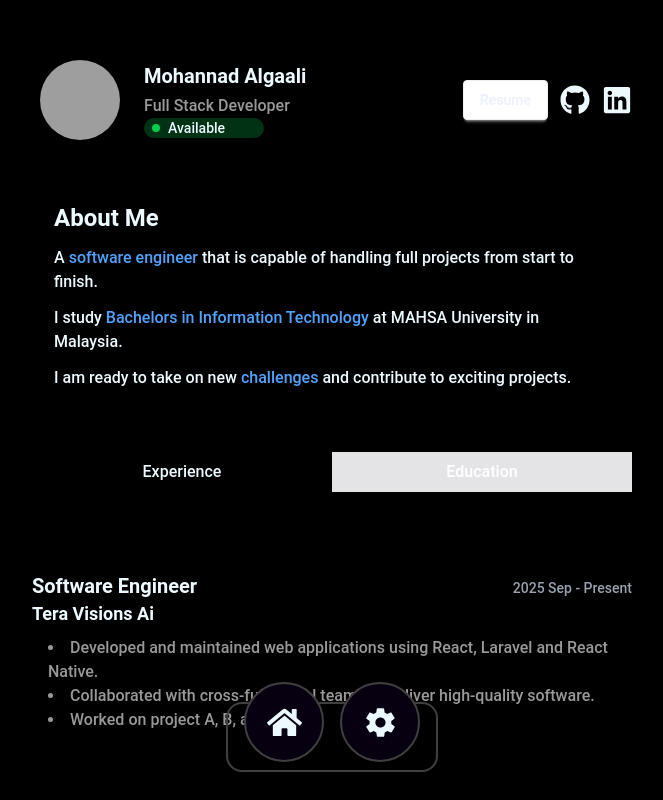
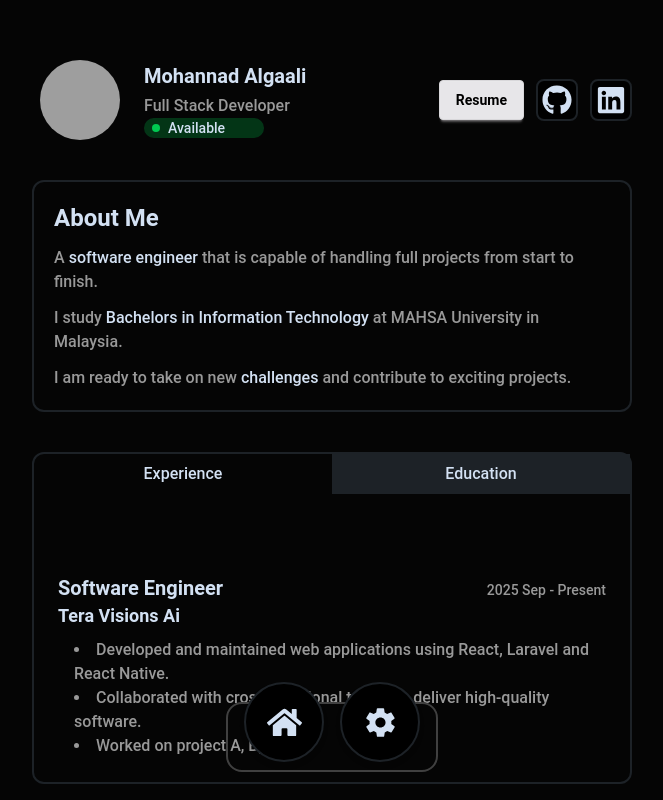
Before and after one commit to Mohannad-Algaali/portfolio, a React (Vite) app: page / in a window 1280 px wide. Shown: the top 800 px of the page, without its empty margins (308-971 px from the left). Built offline with nearby package versions, Linux system fonts and the light colour scheme; grey boxes are pictures that could not be loaded; a web font is replaced by a local one.

Commit message:
theme adj

```diff
--- a/src/App.tsx
+++ b/src/App.tsx
@@ -2,6 +2,7 @@
 import { useDebugValue, useEffect, useState } from "react";
 import { BrowserRouter as Router, Routes, Route } from "react-router-dom";
 import Home from "./Home";
+import ProjectsPage from "./ProjectsPage";
 import { useTranslation } from "react-i18next";
 
 function App() {
@@ -14,6 +15,7 @@ function App() {
     <Router>
       <Routes>
         <Route path="/" element={<Home />}></Route>
+        <Route path="/projects" element={<ProjectsPage />}></Route>
       </Routes>
     </Router>
   );
--- a/src/Home.tsx
+++ b/src/Home.tsx
@@ -28,7 +28,7 @@ export default function Home() {
       icon: <FaHome size={iconSize} />,
       label: "Home",
       onClick: () => {
-        goToSection("");
+        goToSection("/");
       },
     },
     {
--- /dev/null
+++ b/src/ProjectsPage.tsx
@@ -0,0 +1,5 @@
+import React from "react";
+
+export default function ProjectsPage() {
+  return <div>ProjectsPage</div>;
+}
--- a/src/componenets/About.tsx
+++ b/src/componenets/About.tsx
@@ -1,21 +1,21 @@
 export default function About() {
   return (
-    <div className="container border-2 border-secondary p-5 rounded-xl gap-3 flex flex-col">
+    <div className="container border-2 border-base-300 p-5 rounded-xl gap-3 flex flex-col">
       <h2 className="text-2xl font-bold">About Me</h2>
-      <p>
-        A <span className="text-blue-400">software engineer</span> that is
+      <p className="text-muted">
+        A <span className="text-base-content">software engineer</span> that is
         capable of handling full projects from start to finish.
       </p>
-      <p>
+      <p className="text-muted">
         I study{" "}
-        <span className="text-blue-400">
+        <span className="text-base-content">
           Bachelors in Information Technology
         </span>{" "}
         at MAHSA University in Malaysia.
       </p>
-      <p>
+      <p className="text-muted">
         I am ready to take on new{" "}
-        <span className="text-blue-400">challenges</span> and contribute to
+        <span className="text-base-content">challenges</span> and contribute to
         exciting projects.
       </p>
     </div>
--- a/src/componenets/Dock.tsx
+++ b/src/componenets/Dock.tsx
@@ -90,8 +90,8 @@ function DockItem({
       onClick={onClick}
       className={`relative inline-flex items-center justify-center rounded-full ${
         theme === "dark"
-          ? "bg-[#060010] border-neutral-700"
-          : "bg-[#afafaf] border-neutral-900"
+          ? "bg-base-200 border-base-300"
+          : "bg-base-200 border-base-300"
       }   border-2 shadow-md ${className}`}
       tabIndex={0}
       role="button"
@@ -134,7 +134,7 @@ function DockLabel({ children, className = "", isHovered }: DockLabelProps) {
           animate={{ opacity: 1, y: -10 }}
           exit={{ opacity: 0, y: 0 }}
           transition={{ duration: 0.2 }}
-          className={`${className} absolute -top-6 left-1/2 w-fit whitespace-pre rounded-md border border-neutral-700 bg-[#060010] px-2 py-0.5 text-xs text-white`}
+          className={`${className} absolute -top-6 left-1/2 w-fit whitespace-pre rounded-md border border-base-300 bg-base-100 px-2 py-0.5 text-xs text-base-content`}
           role="tooltip"
           style={{ x: "-50%" }}
         >
--- a/src/componenets/Experience.tsx
+++ b/src/componenets/Experience.tsx
@@ -62,33 +62,27 @@ export default function Experience() {
     pageList = educationList;
   }
   return (
-    <div className="mt-10 mb-40">
+    <div className="mt-10 mb-40 border-base-300 border-2 rounded-xl">
       <div className="flex flex-row mb-20 ">
         <button
           onClick={() => setPage("work")}
-          className={`flex-1 py-2 ${
-            page === "work" ? "" : "dark:bg-zinc-900 bg-zinc-200 text-white"
-          }`}
+          className={`flex-1 py-2 ${page === "work" ? "" : "bg-base-300"}`}
         >
           Experience
         </button>
         <button
           onClick={() => setPage("education")}
-          className={`flex-1 py-2 ${
-            page === "education"
-              ? ""
-              : "dark:bg-zinc-900 bg-zinc-200 text-white"
-          }`}
+          className={`flex-1 py-2 ${page === "education" ? "" : "bg-base-300"}`}
         >
           Education
         </button>
       </div>
       <div className="mt-5">
         {pageList.map((item, index) => (
-          <div key={index} className="mb-6">
+          <div key={index} className=" m-6">
             <div className="flex justify-between items-baseline">
               <h3 className="text-xl font-bold">{item.title}</h3>
-              <p className="text-sm text-gray-400">
+              <p className="text-sm text-muted">
                 {item.startDate} - {item.endDate}
               </p>
             </div>
--- a/src/componenets/OverView.tsx
+++ b/src/componenets/OverView.tsx
@@ -25,9 +25,23 @@ export default function () {
         </div>
 
         <div className="flex flex-row gap-3 items-center justify-center">
-          <button className="btn btn-primary">Resume</button>
-          <FaGithub size={30}></FaGithub>
-          <FaLinkedin size={30}></FaLinkedin>
+          <a className="btn btn-primary" href="#">
+            Resume
+          </a>
+          <a
+            href="https://github.com/Mohannad-Algaali"
+            target="_blank"
+            className="bg-base-200 p-1 rounded-lg border-base-300 border-2"
+          >
+            <FaGithub size={30}></FaGithub>
+          </a>
+          <a
+            href="https://www.linkedin.com/in/mohannad-algaali-6454a224a/"
+            target="_blank"
+            className="bg-base-200 p-1 rounded-lg border-base-300 border-2"
+          >
+            <FaLinkedin size={30}></FaLinkedin>
+          </a>
         </div>
       </section>
     </div>
--- a/src/componenets/Projects.tsx
+++ b/src/componenets/Projects.tsx
@@ -50,13 +50,14 @@ export default function Projects() {
         {projects.map((project, index) => (
           <div
             key={index}
-            className="w-full  mb-5  border-b bg-base-200 rounded-lg p-3"
+            className="w-full mb-5 border-base-300 border-2 bg-base-100 container rounded-lg"
           >
             <img
               src={project.imageUrl}
               alt={project.title}
-              className="cover bg-base-300 w-full rounded-lg aspect-[16/9]"
+              className="cover w-full bg-base-200 rounded-lg aspect-[16/9]"
             />
+            <div className="p-4">
               <h3 className="text-2xl">{project.title}</h3>
               <p className="text-muted mb-5">{project.description}</p>
 
@@ -72,7 +73,7 @@ export default function Projects() {
                   ))}
                 </div>
                 <div>
-                <a className="btn btn-info mx-2 " href={project.link}>
+                  <a className="btn btn-primary mx-2 " href={project.link}>
                     Live Demo
                   </a>
                   {project.repo && (
@@ -83,6 +84,7 @@ export default function Projects() {
                 </div>
               </div>
             </div>
+          </div>
         ))}
       </div>
     </div>
--- a/src/componenets/Skills.tsx
+++ b/src/componenets/Skills.tsx
@@ -33,7 +33,10 @@ export default function Skills() {
 
       <div className="grid grid-cols-5 gap-y-5">
         {skills.map((skill, index) => (
-          <div key={index} className="space-y-2 ">
+          <div
+            key={index}
+            className="space-y-2 p-2 m-2 rounded-xl border-2 border-base-300"
+          >
             <div className="flex justify-center">{skill.icon}</div>
             <p className="text-center text-sm text-muted">{skill.title}</p>
           </div>
--- a/src/index.css
+++ b/src/index.css
@@ -1,16 +1,44 @@
 @import "tailwindcss";
 @plugin "daisyui";
+
 @plugin "daisyui/theme" {
   name: "dark";
-  default: true;
-  --color-primary: white;
-  --color-secondary: black;
-  --color-base-100: #000;
-  --color-base-200: #111111;
-  --color-base-300: #222222;
+  default: false;
+  prefersdark: false;
+  color-scheme: "dark";
+  --color-base-100: oklch(11.7% 0 252.4);
+  --color-base-200: oklch(0% 0.028 261.7);
+  --color-base-300: oklch(24.9% 0.012 254.1);
+  --color-base-content: oklch(90.4% 0.029 256.8);
+  --color-primary: hsl(255 6.8% 90.9%);
+  --color-primary-content: oklch(1.9% 0.018 328.8);
+  --color-secondary: oklch(65% 0.241 354.308);
+  --color-secondary-content: oklch(94% 0.028 342.258);
+  --color-accent: oklch(28.5% 0.152 181.9);
+  --color-accent-content: oklch(100% 0.063 188.4);
+  --color-neutral: oklch(14% 0.005 285.823);
+  --color-neutral-content: oklch(92% 0.004 286.32);
+  --color-info: oklch(74% 0.16 232.661);
+  --color-info-content: oklch(29% 0.066 243.157);
+  --color-success: oklch(76% 0.177 163.223);
+  --color-success-content: oklch(37% 0.077 168.94);
+  --color-warning: oklch(82% 0.189 84.429);
+  --color-warning-content: oklch(41% 0.112 45.904);
+  --color-error: oklch(71% 0.194 13.428);
+  --color-error-content: oklch(27% 0.105 12.094);
+  --radius-selector: 0.5rem;
+  --radius-field: 0.25rem;
+  --radius-box: 0.5rem;
+  --size-selector: 0.25rem;
+  --size-field: 0.25rem;
+  --border: 1px;
+  --depth: 1;
+  --noise: 0;
 }
+
 @plugin "daisyui/theme" {
   name: "light";
+  --color-muted: #555555;
   --color-primary: black;
   --color-secondary: black;
   --color-base-100: #fff;
```
Lines whose indentation alone changed are shown as unchanged.
